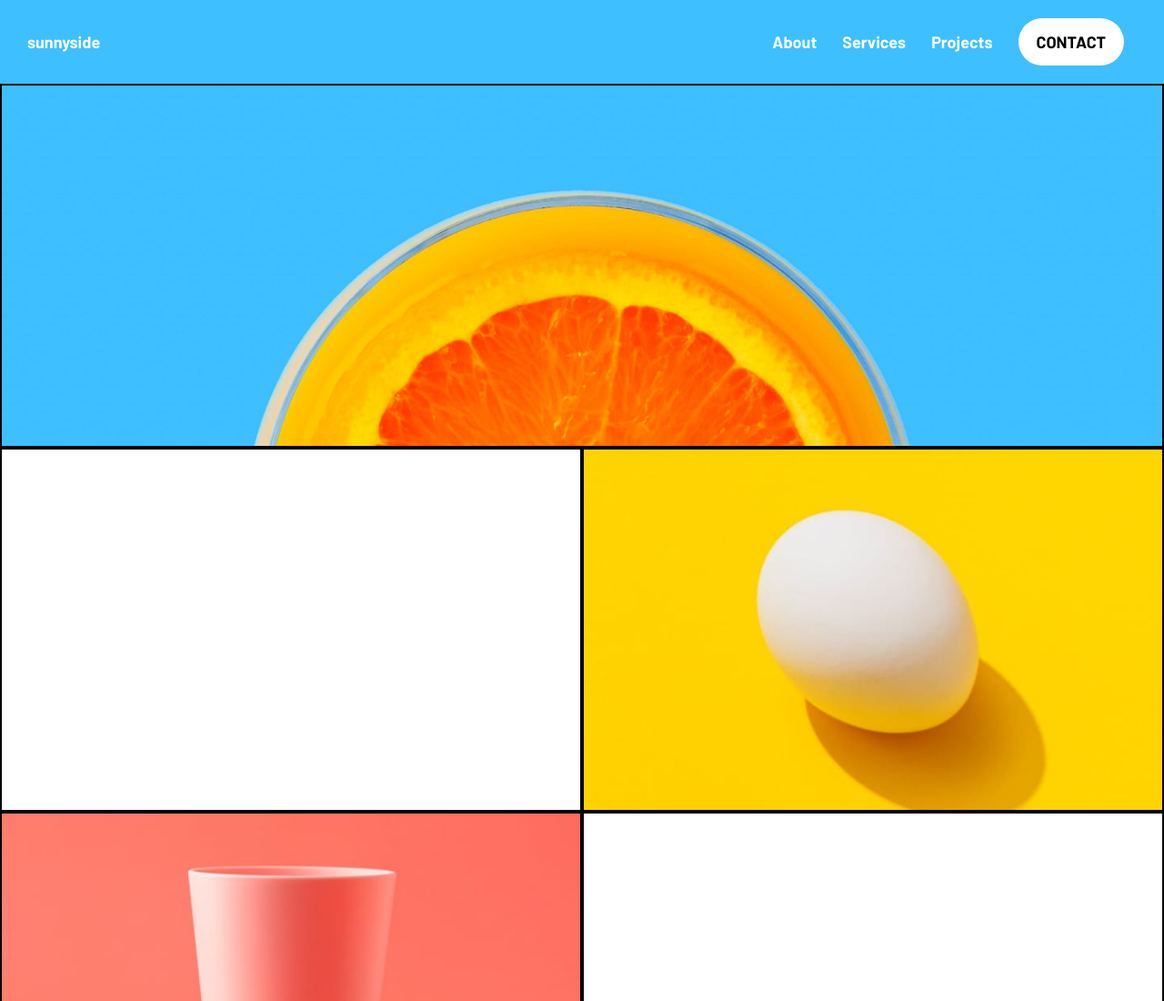
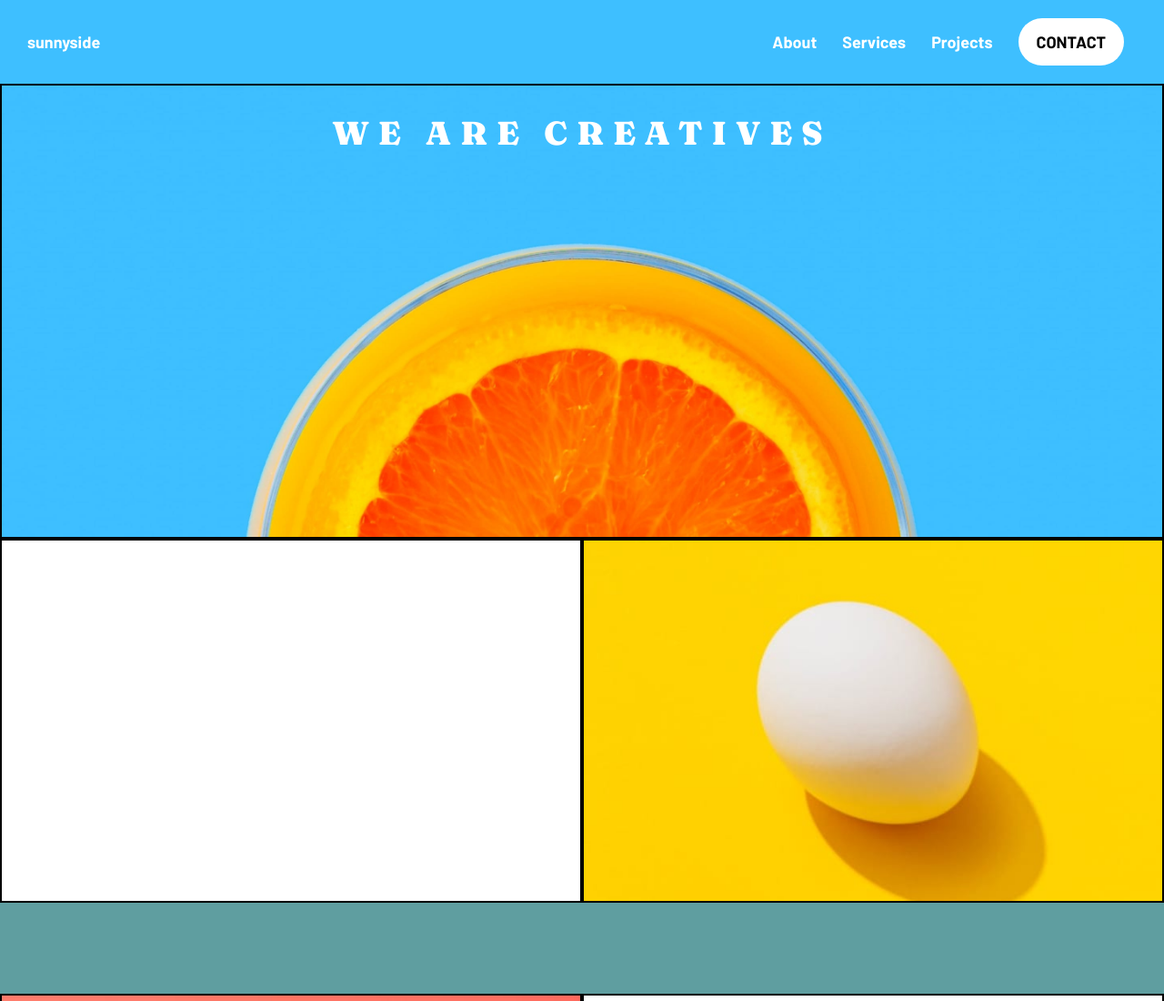
Before and after one commit to Tamburini-Christofer/Junior-Ex-Front-sunnyside-agency-landing-page-main, a plain HTML site: page index.html in a window 1280 px wide. Shown: the top 1100 px of the page at 91% size. Drawn offline with Linux system fonts and the light colour scheme; a web font is replaced by a local one.

Commit message:
Creazione prima tabella

```diff
--- a/index.html
+++ b/index.html
@@ -5,6 +5,11 @@
     <meta charset="UTF-8">
     <meta name="viewport" content="width=device-width, initial-scale=1.0">
     <title>Sunnyside</title>
+    <link rel="preconnect" href="https://fonts.googleapis.com">
+    <link rel="preconnect" href="https://fonts.gstatic.com" crossorigin>
+    <link
+        href="https://fonts.googleapis.com/css2?family=Barlow+Semi+Condensed:ital,wght@0,100;0,200;0,300;0,400;0,500;0,600;0,700;0,800;0,900;1,100;1,200;1,300;1,400;1,500;1,600;1,700;1,800;1,900&family=Barlow:ital,wght@0,100;0,200;0,300;0,400;0,500;0,600;0,700;0,800;0,900;1,100;1,200;1,300;1,400;1,500;1,600;1,700;1,800;1,900&family=Big+Shoulders:opsz,wght@10..72,100..900&family=Edu+TAS+Beginner:wght@400..700&family=Fraunces:ital,opsz,wght@0,9..144,100..900;1,9..144,100..900&family=Hanken+Grotesk:ital,wght@0,100..900;1,100..900&family=Josefin+Sans:ital,wght@0,100..700;1,100..700&family=Karla:ital,wght@0,200..800;1,200..800&family=Kumbh+Sans:wght@100..900&family=League+Spartan:wght@100..900&family=Lexend+Deca:wght@100..900&family=Libre+Franklin:ital,wght@0,100..900;1,100..900&family=Manrope:wght@200..800&family=Montserrat:ital,wght@0,100..900;1,100..900&family=Nerko+One&family=Open+Sans:ital,wght@0,300..800;1,300..800&family=Outfit:wght@100..900&family=Overpass:ital,wght@0,100..900;1,100..900&family=Poppins:ital,wght@0,100;0,200;0,300;0,400;0,500;0,600;0,700;0,800;0,900;1,100;1,200;1,300;1,400;1,500;1,600;1,700;1,800;1,900&family=Red+Hat+Display:ital,wght@0,300..900;1,300..900&family=Roboto:ital,wght@0,100..900;1,100..900&display=swap"
+        rel="stylesheet">
     <link rel="preconnect" href="https://fonts.googleapis.com">
     <link rel="preconnect" href="https://fonts.gstatic.com" crossorigin>
     <link
@@ -29,7 +34,9 @@
     </header>
     <div>
         <main class="containerGrid">
-            <div class="grid1"></div>
+            <div class="grid1">
+                <h1>WE ARE CREATIVES</h1>
+            </div>
             <div class="grid2"></div>
             <div class="grid3"></div>
             <div class="grid4"></div>
--- a/main.css
+++ b/main.css
@@ -7,7 +7,7 @@
 }
 
 body{
-    font-family: "Barlow", Arial, Helvetica, sans-serif ;
+    font-family: "Barlow", Arial, Helvetica, sans-serif;
     font-weight: 700;
     font-size: 18px;
 }
@@ -16,6 +16,15 @@ a{
     color: white;
     list-style-type: none;
     text-decoration: none;
+}
+
+h1{
+     font-family: "Fraunces", Arial, Helvetica sans-serif ;
+    letter-spacing: 10px;
+    font-weight: 900;
+    text-align: center;
+    color: white;
+    margin-top: 30px;
 }
 
 /*Contenitori*/
@@ -45,14 +54,11 @@ a{
     border-radius: 30px;
 }
 
-
-
 .containerGrid{
     display: grid;
     grid-template-columns: repeat(4, 1fr);
     grid-template-rows:  repeat(4, 1fr);
     background-color: cadetblue;
-    height: 800px;
 }
 
 main div{
@@ -81,7 +87,8 @@ main div{
 .grid1{
     background-image: url(img/desktop/image-header.jpg);
     background-size: cover;
-    background-position-y: 80%
+    background-position-y:90%;
+    height: 500px;
 }
 
 .grid2{
```
